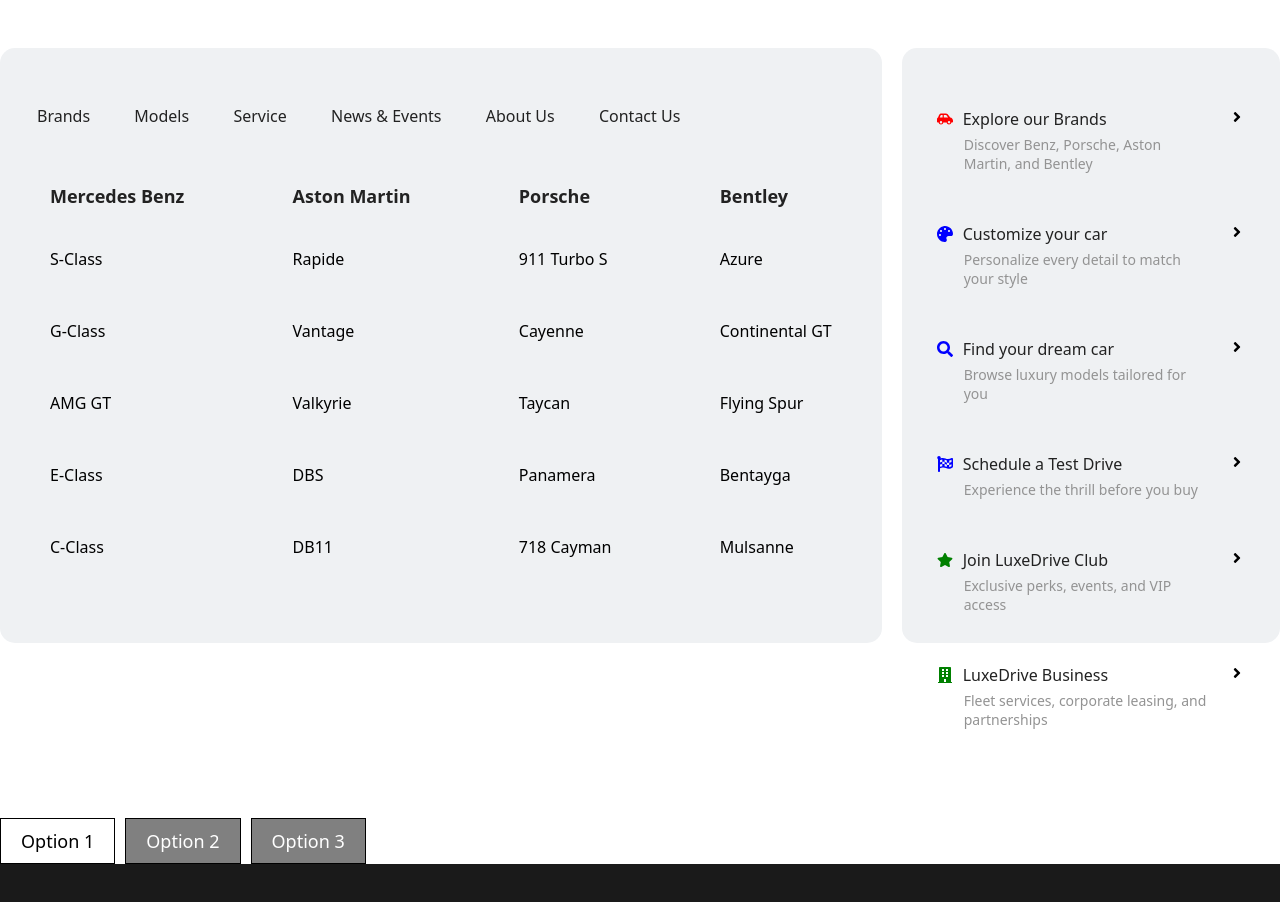
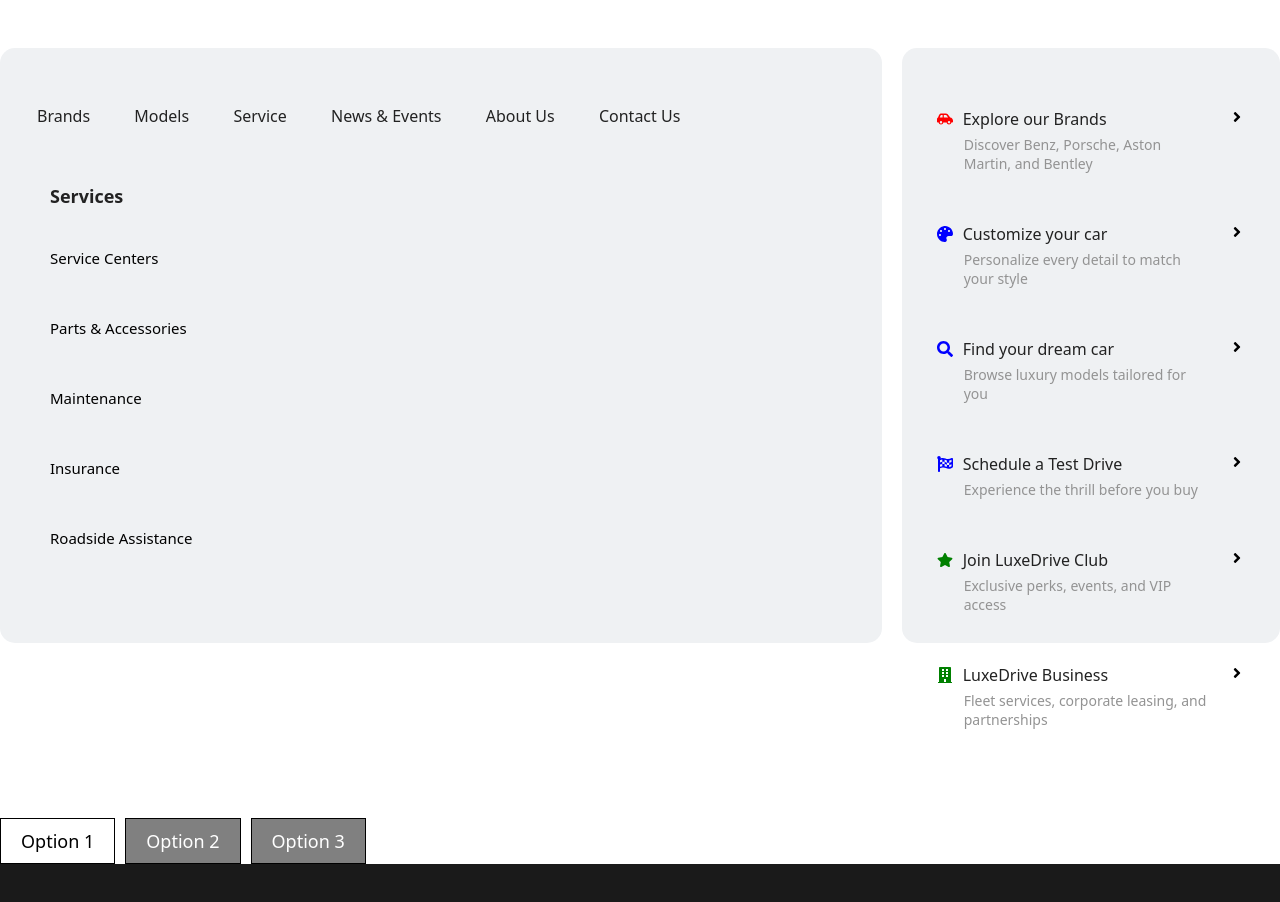
Before and after one commit to knoy00/LuxeDrive, a React (Vite) app: page / in a window 1280 px wide. Shown: the part 802-1704 px from the top of the page. Built offline with nearby package versions, Linux system fonts and the light colour scheme.

Commit message:
Nav Menu

```diff
--- a/src/components/Navmenu.jsx
+++ b/src/components/Navmenu.jsx
@@ -211,6 +211,23 @@
                             </div>
                         </div>
                     </div>
+
+                    <div className="flc_services">
+                        <div className="services_list_wrapper">
+                            <div className="services_list_header">
+                                <h2>Services</h2>
+                            </div>
+                            <div className="services_list">
+                                <ul>
+                                    <li>Service Centers</li>
+                                    <li>Parts & Accessories</li>
+                                    <li>Maintenance</li>
+                                    <li>Insurance</li>
+                                    <li>Roadside Assistance</li>
+                                </ul>
+                            </div>
+                        </div>
+                    </div>
                 </div>
             </div>
 
--- a/src/styles/components/Navmenu.css
+++ b/src/styles/components/Navmenu.css
@@ -128,6 +128,7 @@
 .flc_models{
     width: 100%;
     padding: 50px 20px;
+    display: none;
 }
 
 .models_list_wrapper{
@@ -146,6 +147,7 @@
     font-weight: 600;
     color: #222222;
     margin-bottom: 20px;
+    width: 100%;
 }
 
 .model-list{
@@ -165,9 +167,60 @@
     list-style-type: none;
     padding: 10px 0;
     cursor: pointer;
+    font-weight: 600;
+    font-size: 15px;
+    width: 100%;
 }
 
 .model-list ul li:hover{
+    text-decoration: underline;
+}
+
+/*********************************88 SERVICES */
+
+.flc_services{
+    width: 100%;
+    padding: 50px 20px;
+}
+
+.services_list_wrapper{
+    width: 100%;
+}
+
+.services_list_header{
+    width: 100%;
+}
+
+.services_list_header h2{
+    font-size: 18px;
+    font-weight: 600;
+    color: #222222;
+    margin-bottom: 20px;
+    width: 100%;
+}
+
+.services_list{
+    width: 100%;
+    padding: 10px 0px;
+}
+
+.services_list ul{
+    width: 100%;
+    display: flex;
+    flex-direction: column;
+    gap: 30px;
+}
+
+.services_list ul li{
+    list-style-type: none;
+    padding: 10px 0;
+    cursor: pointer;
+    font-weight: 400;
+    font-size: 15px;
+    width: 100%;
+}
+
+.services_list ul li:hover{
     text-decoration: underline;
 }
 
```
